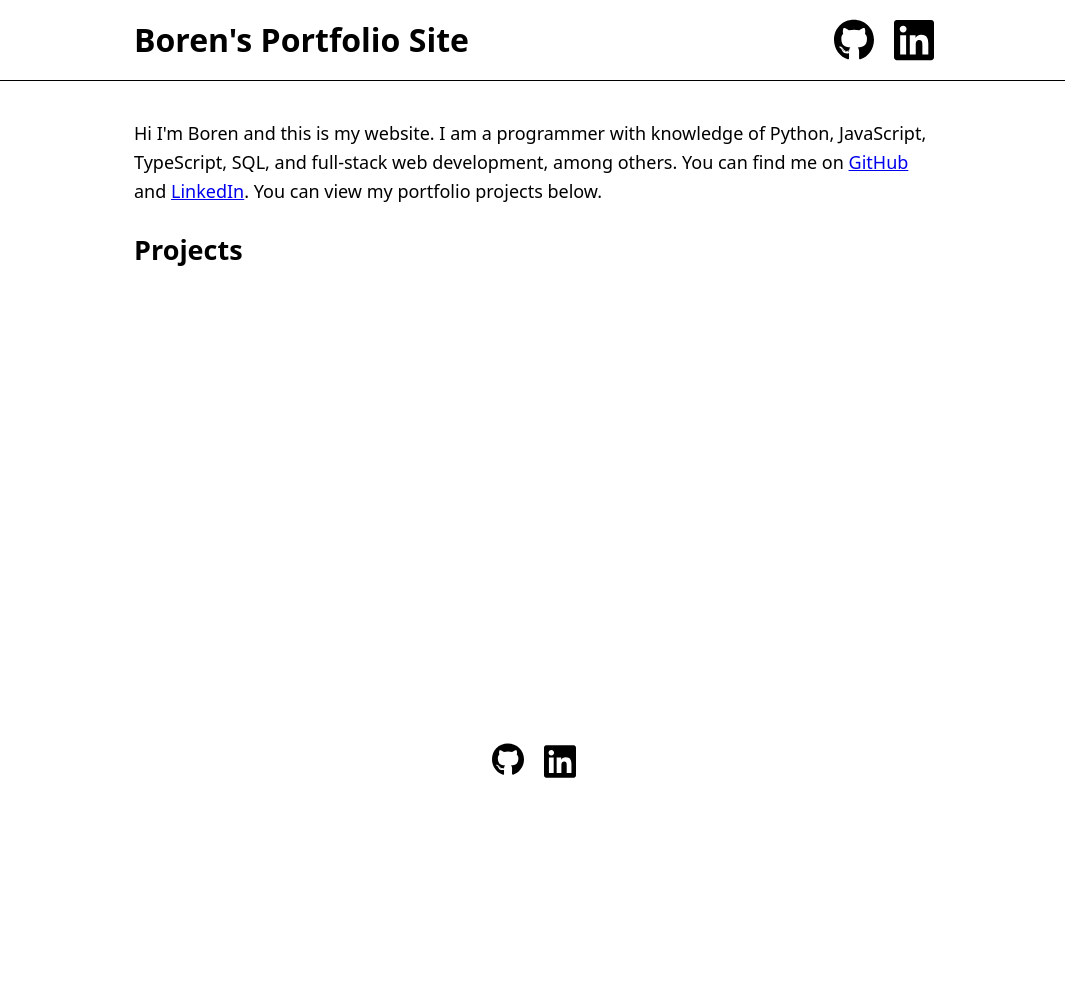
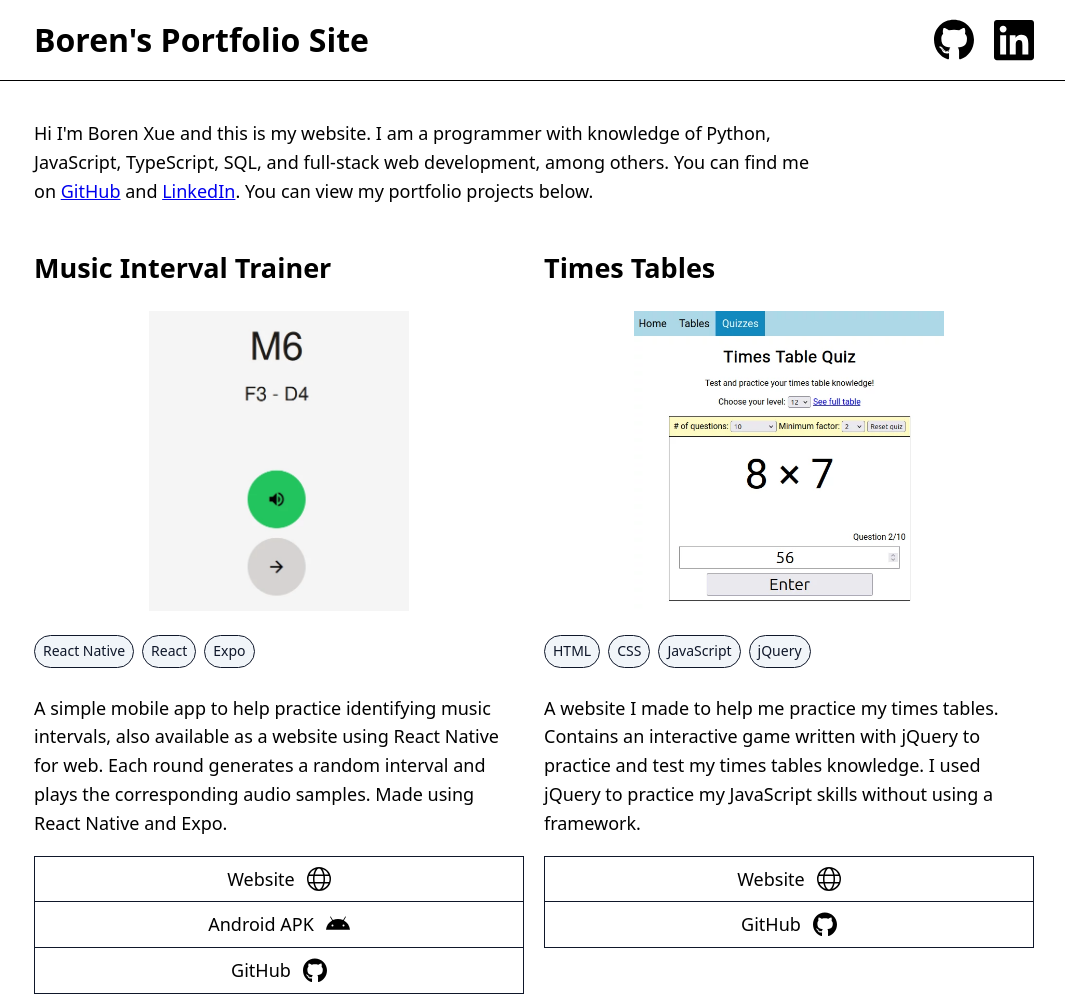
Before and after one commit to borenx1/borenx1.github.io, a plain HTML site: page index.html in a window 1280 px wide. Shown: the top 997 px of the page, without its empty margins (106-1171 px from the left). Before the commit the page ends 800 px from the top, so only its background shows below. Drawn offline with Linux system fonts and the light colour scheme.

Commit message:
Add portfolio projects

```diff
--- a/index.html
+++ b/index.html
@@ -30,8 +30,8 @@
     <main>
       <section>
         <p>
-          Hi I'm Boren and this is my website. I am a programmer with knowledge
-          of Python, JavaScript, TypeScript, SQL, and full-stack web
+          Hi I'm Boren Xue and this is my website. I am a programmer with
+          knowledge of Python, JavaScript, TypeScript, SQL, and full-stack web
           development, among others. You can find me on
           <a href="https://github.com/borenx1" target="_blank">GitHub</a> and
           <a href="https://www.linkedin.com/in/boren-xue/" target="_blank">
@@ -40,9 +40,119 @@
         </p>
       </section>
       <section>
-        <h2>Projects</h2>
         <div class="portfolio">
-          <!--  -->
+          <div class="card">
+            <h2 class="title">Music Interval Trainer</h2>
+            <img
+              src="/images/music-interval-trainer.webp"
+              alt="Music Interval Trainer"
+              class="thumbnail"
+            />
+            <div class="tags">
+              <span class="chip">React Native</span>
+              <span class="chip">React</span>
+              <span class="chip">Expo</span>
+            </div>
+            <p>
+              A simple mobile app to help practice identifying music intervals,
+              also available as a website using React Native for web. Each round
+              generates a random interval and plays the corresponding audio
+              samples. Made using React Native and Expo.
+            </p>
+            <div class="links">
+              <a
+                href="https://music-interval-trainer.borenx.dev/"
+                target="_blank"
+              >
+                Website
+                <img
+                  src="/icons/globe.svg"
+                  alt="Music Interval Trainer - Website"
+                  class="icon"
+                />
+              </a>
+              <a
+                href="https://drive.google.com/file/d/1Yi_cAGN6opLBpGW8NyMoUAXixfkF2Rq8/view?usp=drive_link"
+                target="_blank"
+              >
+                Android APK
+                <img
+                  src="/icons/android.svg"
+                  alt="Music Interval Trainer - Android APK"
+                  class="icon"
+                />
+              </a>
+              <a
+                href="https://github.com/borenx1/music-interval-trainer"
+                target="_blank"
+              >
+                GitHub
+                <img src="/icons/github.svg" alt="GitHub" class="icon" />
+              </a>
+            </div>
+          </div>
+          <div class="card">
+            <h2 class="title">Times Tables</h2>
+            <img
+              src="/images/times-tables.webp"
+              alt="Times Tables"
+              class="thumbnail"
+            />
+            <div class="tags">
+              <span class="chip">HTML</span>
+              <span class="chip">CSS</span>
+              <span class="chip">JavaScript</span>
+              <span class="chip">jQuery</span>
+            </div>
+            <p>
+              A website I made to help me practice my times tables. Contains an
+              interactive game written with jQuery to practice and test my times
+              tables knowledge. I used jQuery to practice my JavaScript skills
+              without using a framework.
+            </p>
+            <div class="links">
+              <a href="https://borenx1.github.io/Times-Tables/" target="_blank">
+                Website
+                <img
+                  src="/icons/globe.svg"
+                  alt="Music Interval Trainer - Website"
+                  class="icon"
+                />
+              </a>
+              <a href="https://github.com/borenx1/Times-Tables" target="_blank">
+                GitHub
+                <img src="/icons/github.svg" alt="GitHub" class="icon" />
+              </a>
+            </div>
+          </div>
+          <div class="card">
+            <h2 class="title">Dad's Tutoring Website</h2>
+            <img
+              src="/images/jimmys-tutoring.webp"
+              alt="Jimmy's Tutoring"
+              class="thumbnail"
+            />
+            <div class="tags">
+              <span class="chip">Astro</span>
+              <span class="chip">Tailwind CSS</span>
+            </div>
+            <p>
+              A website I made for my dad's tutoring business. I used the Astro
+              framework and Tailwind CSS for styling. The contact form uses
+              Resend to send emails and the form is protected with Google
+              reCAPTCHA.
+            </p>
+            <div class="links">
+              <a href="https://www.jimmystutoring.com/" target="_blank">
+                Website
+                <img
+                  src="/icons/globe.svg"
+                  alt="Jimmy's Tutoring - Website"
+                  class="icon"
+                />
+              </a>
+            </div>
+          </div>
         </div>
       </section>
     </main>
@@ -55,6 +165,12 @@
           <img src="/icons/linkedin.svg" alt="LinkedIn" class="icon" />
         </a>
       </div>
+      <div>
+        Built with
+        <a href="https://github.com/borenx1/borenx1.github.io" target="_blank"
+          >GitHub Pages</a
+        >
+      </div>
     </footer>
   </body>
 </html>
--- a/styles.css
+++ b/styles.css
@@ -26,7 +26,7 @@ header .header-inner {
   height: 80px;
   display: flex;
   align-items: center;
-  width: min(800px, 100% - 40px);
+  width: min(1000px, 100% - 40px);
   margin-inline: auto;
   column-gap: 20px;
 }
@@ -75,18 +75,20 @@ header .socials .icon {
 }
 
 main {
-  width: min(800px, 100% - 40px);
+  width: min(1000px, 100% - 40px);
   margin-inline: auto;
 }
 
 footer {
   margin-top: auto;
-  padding-top: 40px;
+  padding-top: 80px;
   padding-bottom: 20px;
   padding-inline: 20px;
   display: flex;
+  flex-direction: column;
   justify-content: center;
   align-items: center;
+  row-gap: 20px;
 }
 
 footer .socials {
@@ -110,3 +112,98 @@ footer .socials .icon {
     filter: invert(100%);
   }
 }
+
+section p {
+  max-width: 800px;
+}
+
+.portfolio {
+  display: grid;
+  grid-template-columns: repeat(1, minmax(0, 1fr));
+  gap: 20px;
+}
+
+@media screen and (min-width: 640px) {
+  .portfolio {
+    grid-template-columns: repeat(2, minmax(0, 1fr));
+  }
+}
+
+.card .thumbnail {
+  width: 100%;
+  height: 300px;
+  object-fit: contain;
+  margin-bottom: 8px;
+}
+
+.card .tags {
+  display: flex;
+  flex-wrap: wrap;
+  row-gap: 8px;
+  column-gap: 8px;
+  padding-top: 8px;
+  padding-bottom: 8px;
+}
+
+.card .tags .chip {
+  padding: 4px 8px;
+  border-radius: 9999px;
+  text-align: center;
+  background-color: #f1f5f9;
+  color: #0f172a;
+  font-size: 0.875rem;
+  border: 1px solid #0f172a;
+}
+
+@media (prefers-color-scheme: dark) {
+  .card .tags .chip {
+    background-color: #334155;
+    color: #f1f5f9;
+    border-color: #f1f5f9;
+  }
+}
+
+.card .links {
+  display: flex;
+  flex-direction: column;
+}
+
+.card .links a {
+  border: 1px solid #0f172a;
+  display: flex;
+  justify-content: center;
+  align-items: center;
+  column-gap: 12px;
+  color: inherit;
+  text-decoration: none;
+  padding-inline: 8px;
+  padding-top: 8px;
+  padding-bottom: 8px;
+}
+
+.card .links a:nth-child(n + 2) {
+  border-top: none;
+}
+
+.card .links a:hover {
+  background-color: #e2e8f0;
+}
+
+.card .links .icon {
+  width: 24px;
+  vertical-align: middle;
+}
+
+@media (prefers-color-scheme: dark) {
+  .card .links a {
+    border-color: #f1f5f9;
+  }
+
+  .card .links a:hover {
+    background-color: #334155;
+  }
+
+  .card .links .icon {
+    filter: invert(100%);
+  }
+}
```
Also changed, not shown: icons/android.svg (added), icons/globe.svg (added), images/jimmys-tutoring.webp (added), images/music-interval-trainer.webp (added), images/times-tables.webp (added).
